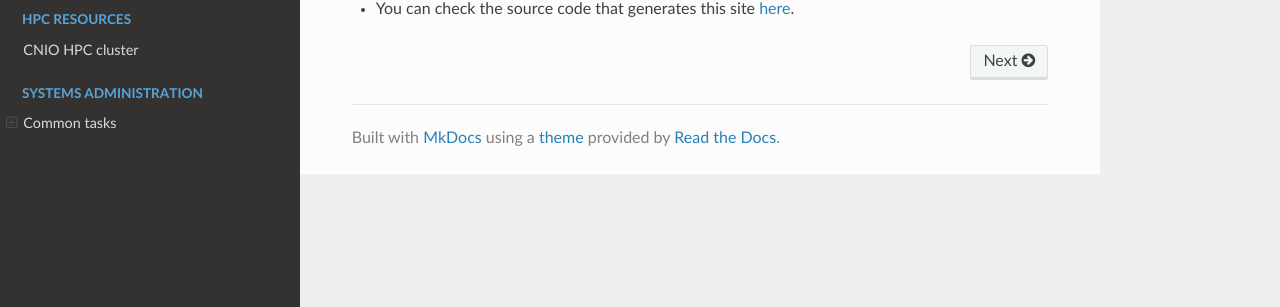
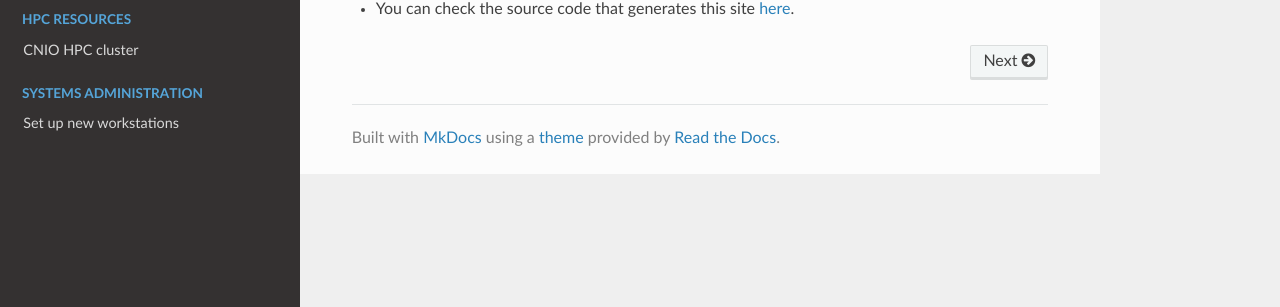
Before and after one commit to cnio-bu/cnio-bu.github.io, an MkDocs documentation site: the page built from docs/index.md, in a window 1280 px wide. Shown: the part 235-542 px from the top of the page. Built offline with MkDocs 1.6.1, drawn with Linux system fonts in a browser that asks for light colours; nearby versions of some CDN libraries.

Commit message:
Restrict navigation to 2 levels

```diff
--- a/mkdocs.yml
+++ b/mkdocs.yml
@@ -13,5 +13,4 @@ nav:
   - HPC resources:
     - 'CNIO HPC cluster': hpc/cluster.md
   - 'systems administration':
-    - 'Common tasks':
-      - 'Set up new workstations': admin/tasks.md
+    - 'Set up new workstations': admin/tasks.md
```
